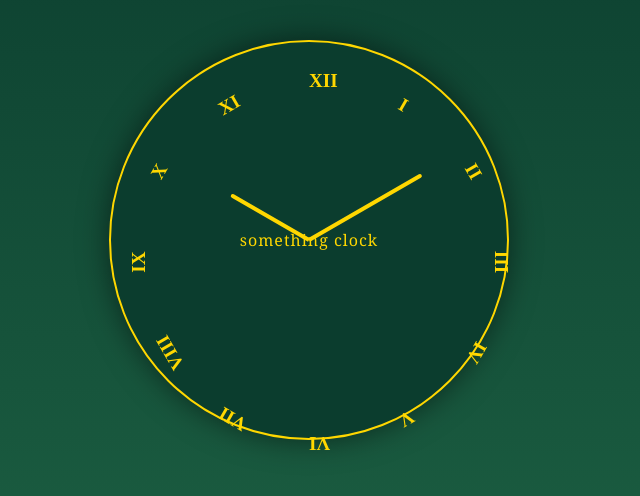
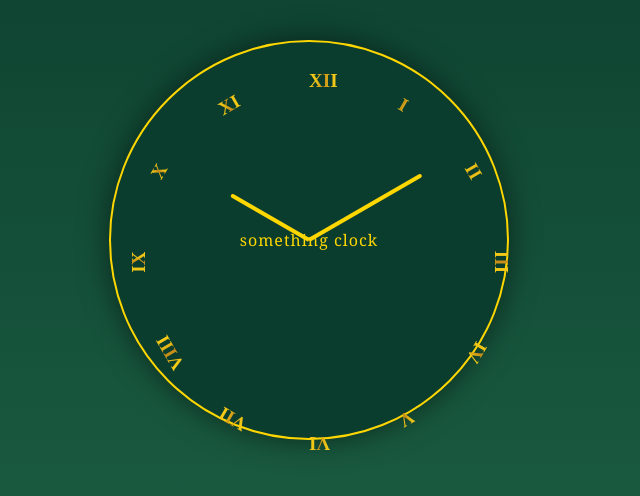
Before and after one commit to SlickRonin/portfolio-website, a plain HTML site: page index.html in a window 1280 px wide. Shown: the part 180-676 px from the top of the page, 331-971 px from the left. Drawn offline with Linux system fonts and the light colour scheme.

Commit message:
Update index.html

```diff
--- a/index.html
+++ b/index.html
@@ -113,11 +113,24 @@
   left: 50%;
   top: 50%;
   transform-origin: center bottom;
-      color: #FFD700;
+  font-family: 'Times New Roman', serif;
   font-size: 1.2rem;
   font-weight: bold;
-      font-family: 'Times New Roman', serif;
+
+  /* Metallic gradient for text */
+  background: linear-gradient(
+    90deg,
+    #fdd017 0%,
+    #eac117 25%,
+    #c58917 50%,
+    #eac117 75%,
+    #fdd017 100%
+  );
+  color: transparent;
+  -webkit-background-clip: text;
+  background-clip: text;
 }
+
 
     /* Each numeral is rotated, then translated outward from center */
     .numeral12  { transform: rotate(0deg)   translateY(-170px); }
```
Lines whose indentation alone changed are shown as unchanged.
